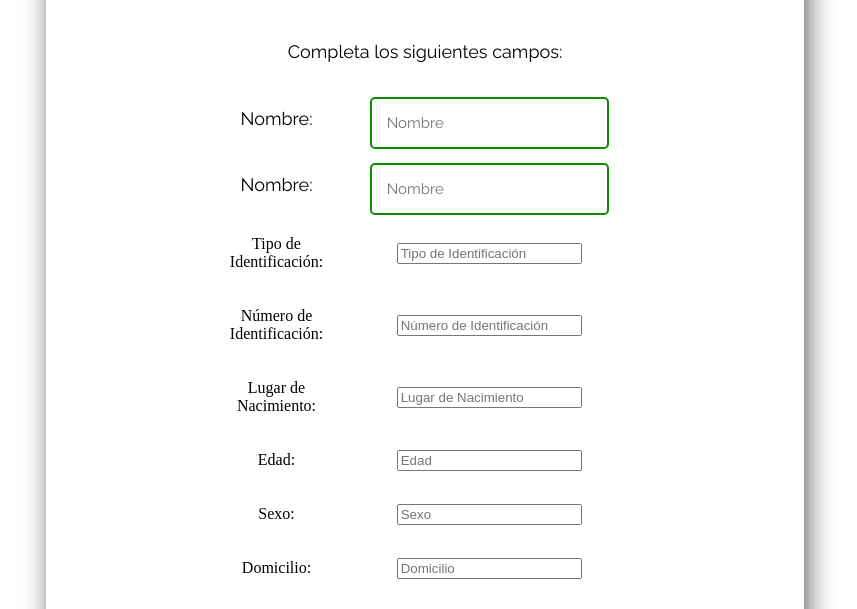
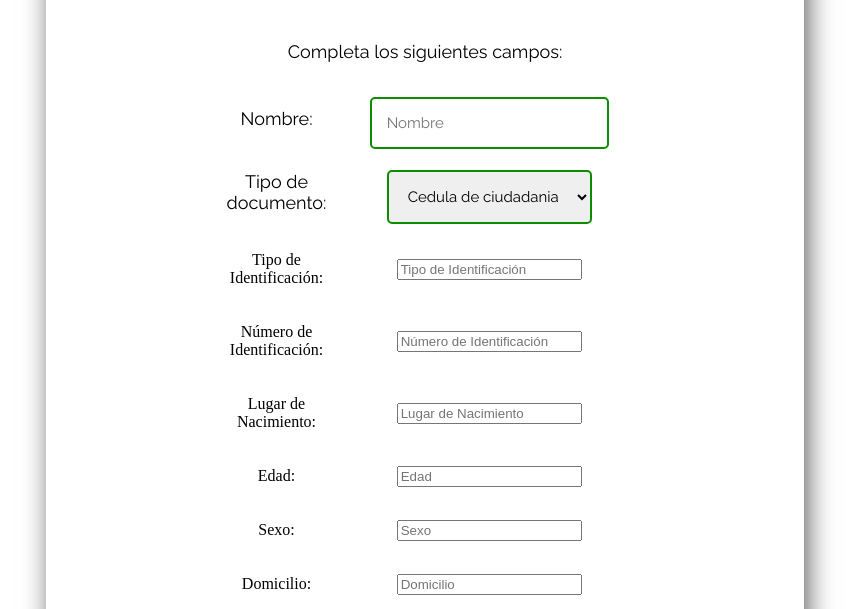
Before and after one commit to iRetray/EncuestaEmpresarial, a plain HTML site: page formulario.html in a window 1280 px wide. Shown: the part 161-770 px from the top of the page, without its empty margins (215-1072 px from the left). Drawn offline with Linux system fonts and the light colour scheme; a web font is replaced by a local one.

Commit message:
Update formulario.html

```diff
--- a/formulario.html
+++ b/formulario.html
@@ -21,7 +21,7 @@
 				<p class="textoNormal1">Completa los siguientes campos:</p>
 			</td>
 		</tr>
-
+		<form method="post" id="formularioGen">
 		<tr>
 			<td>
 				<table width="60%" align="center">
@@ -35,12 +35,18 @@
 						</td>
 					</tr>
 
+
+
 					<tr width="100%" align="center">
 						<td width="30%">
-							<p class="textoNormal1">Nombre:</p>
+							<p class="textoNormal1">Tipo de documento:</p>
 						</td>
 						<td width="70%">
-							<input type="text" name="Nombre" placeholder="Nombre" class="cajasRegistro">
+							<select name="tipo" class="cajasRegistro" form="formularioGen">
+								<option value="cedula" class="cajasRegistro">Cedula de ciudadania</option>
+								<option value="tarjeta" class="cajasRegistro">Tarjeta de identidad</option>
+								<option value="extranjera" class="cajasRegistro">Cedula de extranjeria</option>
+							</select>
 						</td>
 					</tr>
 
@@ -145,7 +151,7 @@
 							<input type="submit" value="Submit">
 						</td>
 					</tr>
-
+					</form>
 				</table>
 			</td>
 		</tr>
```
